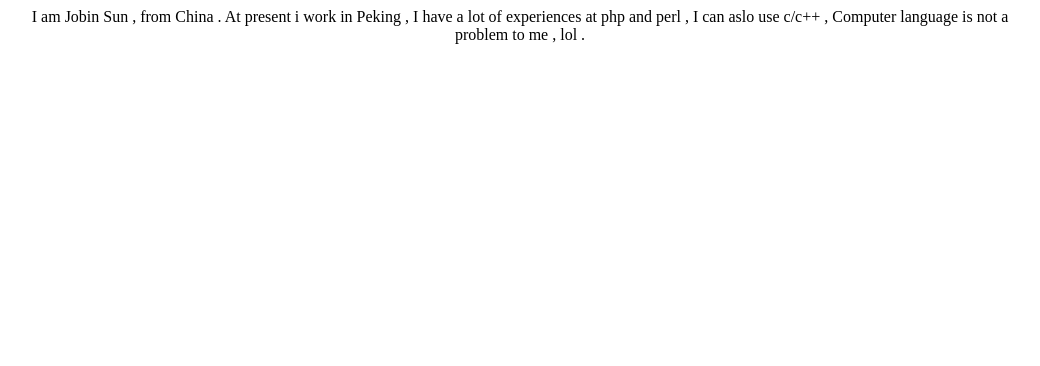
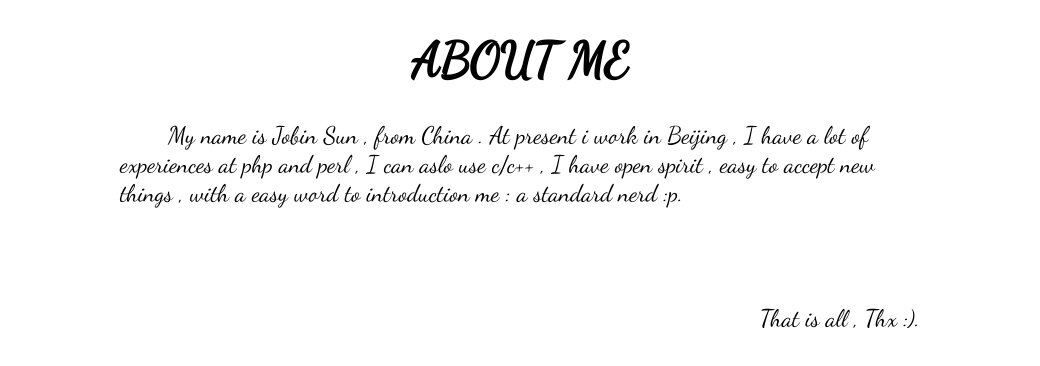
Before and after one commit to jobin-sun/jobin-sun.github.io, a plain HTML site: page index.html in a window 1280 px wide. Shown: the whole page, without its empty margins (120-1160 px from the left). Drawn offline with Linux system fonts and the light colour scheme.

Commit message:
Modify my profile

```diff
--- a/index.html
+++ b/index.html
@@ -1,11 +1,19 @@
 <!DOCTYPE html>
 <html>
 <head>
+<title>Jobin Sun</title>
+<link href='http://fonts.googleapis.com/css?family=Dancing+Script' rel='stylesheet' type='text/css'>
+<style>
+body{font-family: 'Dancing Script', cursive;font-size:150%;}
+</style>
 </head>
 <body>
-    <div style="width:1000px;margin:0 auto">
-        <div style="text-align:center">
-            I am Jobin Sun , from China . At present i work in Peking , I have a lot of experiences at php and perl , I can aslo use c/c++ , Computer language is not a problem to me , lol .
+    <div style="width:800px;margin:0 auto">
+        <div style="text-align:left;">
+        	<h1 style='text-align:center'>ABOUT ME</h1>
+        	<p style="text-indent: 2em;">My name is Jobin Sun , from China . At present i work in Beijing , I have a lot of experiences at php and perl , I can aslo use c/c++ , I have open spirit , easy to accept new things , with a easy word to introduction me : a standard nerd :p.</p>
+            <p style="text-align:right;margin-top:4em;">That is all , Thx :).</p>
+
         </div>
     </div>
     <div style="display:none"><script type="text/javascript">var cnzz_protocol = (("https:" == document.location.protocol) ? " https://" : " http://");document.write(unescape("%3Cspan id='cnzz_stat_icon_4112492'%3E%3C/span%3E%3Cscript src='" + cnzz_protocol + "s23.cnzz.com/stat.php%3Fid%3D4112492' type='text/javascript'%3E%3C/script%3E"));</script></div>
```
